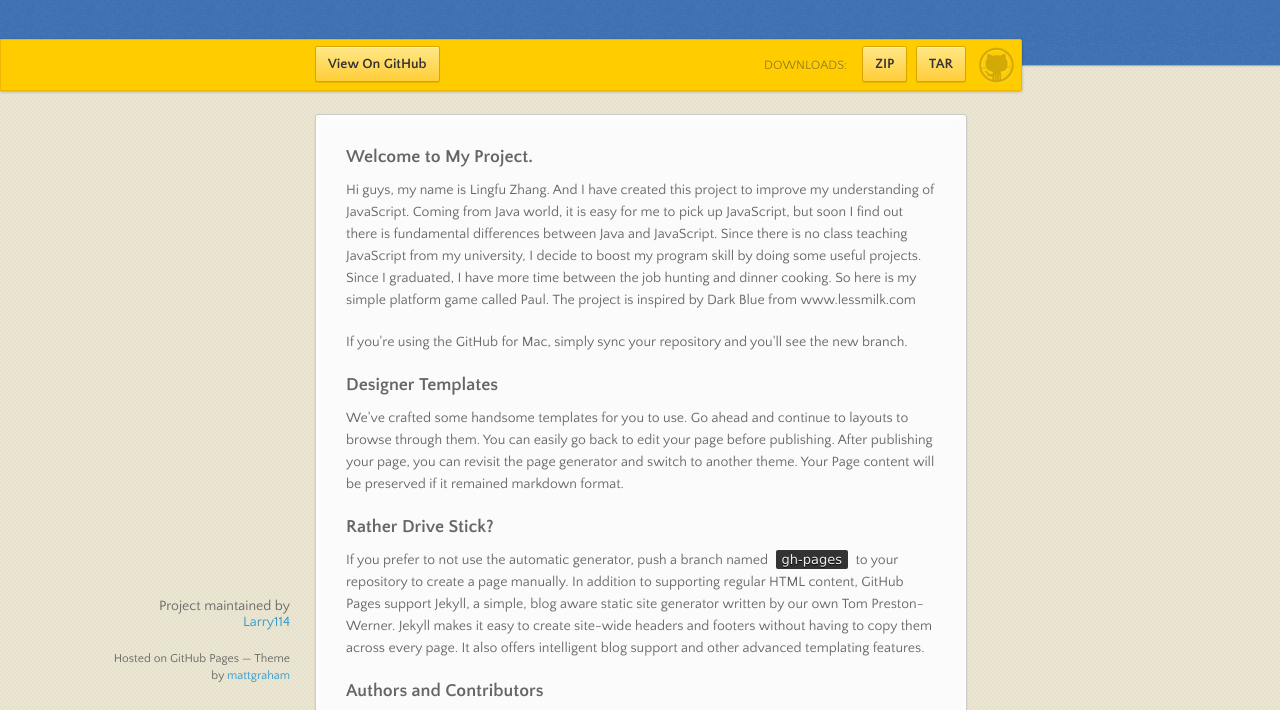
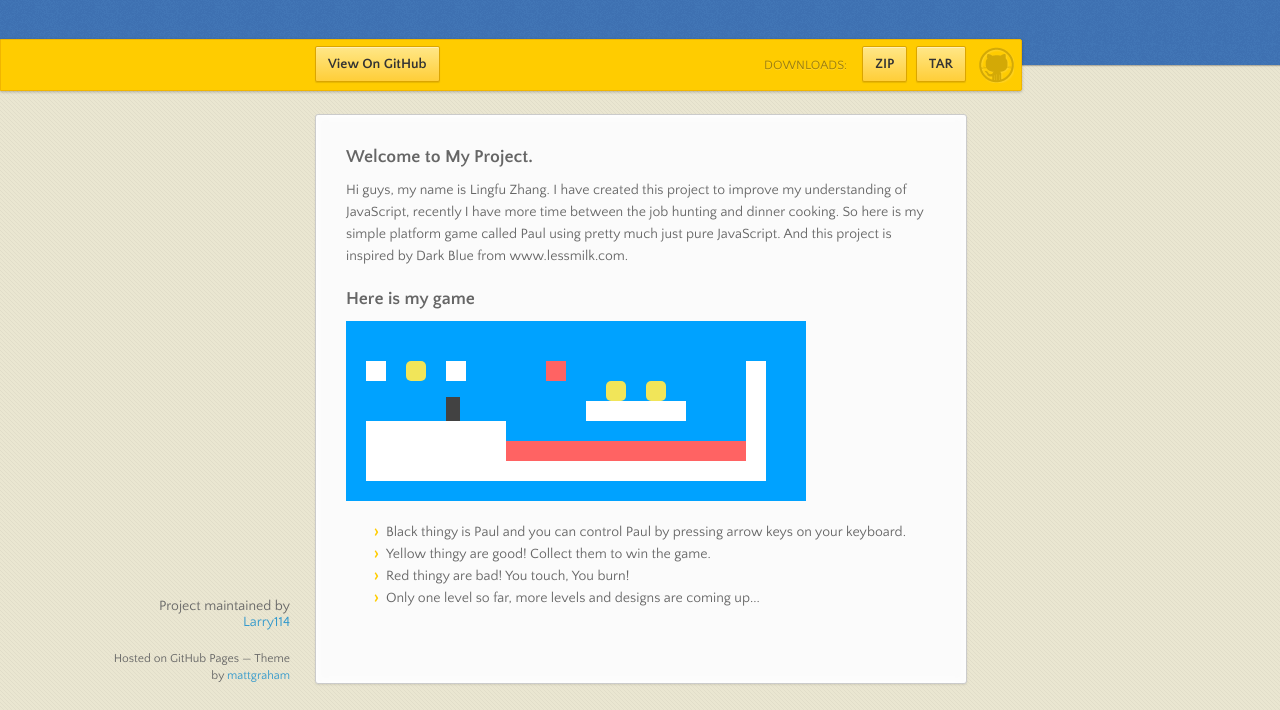
Before and after one commit to LingfuZ/Paul, a plain HTML site: page index.html in a window 1280 px wide. Shown: the part 76-786 px from the top of the page. Drawn offline with nearby package versions, Linux system fonts and the light colour scheme.

Commit message:
add the game and change the content of project page

```diff
--- a/index.html
+++ b/index.html
@@ -42,14 +42,24 @@
         <h3>
 <a id="welcome-to-github-pages" class="anchor" href="#welcome-to-github-pages" aria-hidden="true"><span class="octicon octicon-link"></span></a>Welcome to My Project.</h3>
 
-<p>Hi guys, my name is Lingfu Zhang. And I have created this project to improve my understanding of JavaScript. Coming from Java world, it is easy for me to pick up JavaScript, but soon I find out there is fundamental differences between Java and JavaScript. Since there is no class teaching JavaScript from my university, I decide to boost my program skill by doing some useful projects. Since I graduated, I have more time between the job hunting and dinner cooking. So here is my simple platform game called Paul. The project is inspired by Dark Blue from www.lessmilk.com</p>
+<p>Hi guys, my name is Lingfu Zhang. I have created this project to improve my understanding of JavaScript, recently I have more time between the job hunting and dinner cooking. So here is my simple platform game called Paul using pretty much just pure JavaScript. And this project is inspired by Dark Blue from www.lessmilk.com.</p>
 
+<div class="game-wrapper">
+  <h3>Here is my game</h3>
+</div>
+
+<ul>
+  <li>Black thingy is Paul and you can control Paul by pressing arrow keys on your keyboard.</li>
+  <li>Yellow thingy are good! Collect them to win the game.</li>
+  <li>Red thingy are bad! You touch, You burn!</li>
+  <li>Only one level so far, more levels and designs are coming up...</li>
+<ul>
 <!-- <pre><code>$ cd your_repo_root/repo_name
 $ git fetch origin
 $ git checkout gh-pages
 </code></pre> -->
 
-<p>If you're using the GitHub for Mac, simply sync your repository and you'll see the new branch.</p>
+<!-- <p>If you're using the GitHub for Mac, simply sync your repository and you'll see the new branch.</p>
 
 <h3>
 <a id="designer-templates" class="anchor" href="#designer-templates" aria-hidden="true"><span class="octicon octicon-link"></span></a>Designer Templates</h3>
@@ -64,12 +74,12 @@ $ git checkout gh-pages
 <h3>
 <a id="authors-and-contributors" class="anchor" href="#authors-and-contributors" aria-hidden="true"><span class="octicon octicon-link"></span></a>Authors and Contributors</h3>
 
-<p>You can <a href="https://github.com/blog/821" class="user-mention">@mention</a> a GitHub username to generate a link to their profile. The resulting <code>&lt;a&gt;</code> element will link to the contributor's GitHub Profile. For example: In 2007, Chris Wanstrath (<a href="https://github.com/defunkt" class="user-mention">@defunkt</a>), PJ Hyett (<a href="https://github.com/pjhyett" class="user-mention">@pjhyett</a>), and Tom Preston-Werner (<a href="https://github.com/mojombo" class="user-mention">@mojombo</a>) founded GitHub.</p>
+<p>You can <a href="https://github.com/blog/821" class="user-mention">@mention</a> a GitHub username to generate a link to their profile. The resulting <code>&lt;a&gt;</code> element will link to the contributor's GitHub Profile. For example: In 2007, Chris Wanstrath (<a href="https://github.com/defunkt" class="user-mention">@defunkt</a>), PJ Hyett (<a href="https://github.com/pjhyett" class="user-mention">@pjhyett</a>), and Tom Preston-Werner (<a href="https://github.com/mojombo" class="user-mention">@mojombo</a>) founded GitHub.</p> -->
 
-<h3>
+<!-- <h3>
 <a id="support-or-contact" class="anchor" href="#support-or-contact" aria-hidden="true"><span class="octicon octicon-link"></span></a>Support or Contact</h3>
 
-<p>Having trouble with Pages? Check out the documentation at <a href="https://help.github.com/pages">https://help.github.com/pages</a> or contact <a href="mailto:support@github.com">support@github.com</a> and we’ll help you sort it out.</p>
+<p>Having trouble with Pages? Check out the documentation at <a href="https://help.github.com/pages">https://help.github.com/pages</a> or contact <a href="mailto:support@github.com">support@github.com</a> and we’ll help you sort it out.</p> -->
       </section>
       <footer>
         <p>Project maintained by <a href="https://github.com/Larry114">Larry114</a></p>
--- a/javascripts/game.js
+++ b/javascripts/game.js
@@ -63,6 +63,7 @@ function Level(plan) {
 *                 or null
 */
 Level.prototype.collideWith = function (position, size) {
+
   var top = Math.ceil(position.y + size.y);
   var bottom = Math.floor(position.y);
   var left = Math.floor(position.x);
@@ -88,7 +89,7 @@ Level.prototype.collideWith = function (position, size) {
       }
     }
   }
-  // return result;
+
 }
 
 /**
@@ -529,7 +530,8 @@ function resetGame(plan, view, ViewEngine) {
 function startGame(plan, ViewEngine) {
 
   var level = new Level(plan);
-  var view = new ViewEngine(document.body, level);
+  var parent = document.body.getElementsByClassName('game-wrapper')[0];
+  var view = new ViewEngine(parent, level);
   enableGameplay(function (step) {
 
     level.enableActors(step, pressedKeys);
--- a/javascripts/runGame.js
+++ b/javascripts/runGame.js
@@ -5,8 +5,8 @@ var simpleLevelPlan = [
 " x $ x            - x  ",
 "             $ $    x  ",
 "     @      xxxxx   x  ",
-"xxxxxxxx            x  ",
-"xxxxxxxx!!!!!!!!!!!!x  ",
+" xxxxxxx            x  ",
+" xxxxxxx!!!!!!!!!!!!x  ",
 " xxxxxxxxxxxxxxxxxxxx  ",
 "                       "
 ];
--- a/stylesheets/styles.css
+++ b/stylesheets/styles.css
@@ -630,11 +630,11 @@ th {
 td {
   text-align: left;
   padding: 5px 10px;
-  border-bottom: 1px solid #e5e5e5;
-  border-right: 1px solid #ffcc00;
+  /*border-bottom: 1px solid #e5e5e5;*/
+  /*border-right: 1px solid #ffcc00;*/
 }
 td:first-child {
-  border-left: 1px solid #ffcc00;
+  /*border-left: 1px solid #ffcc00;*/
 }
 
 hr {
```
